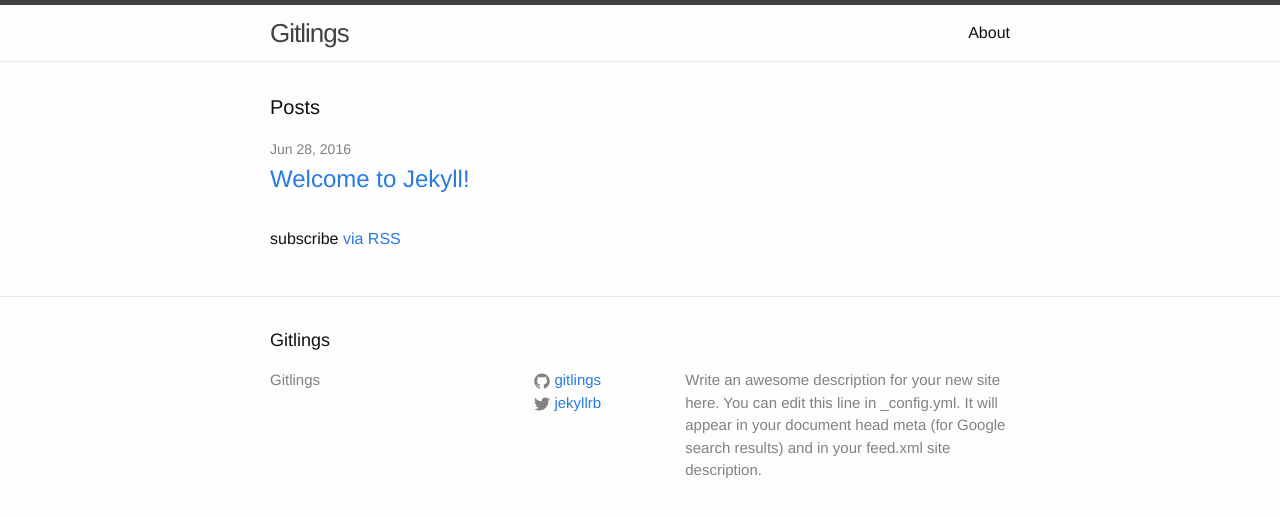
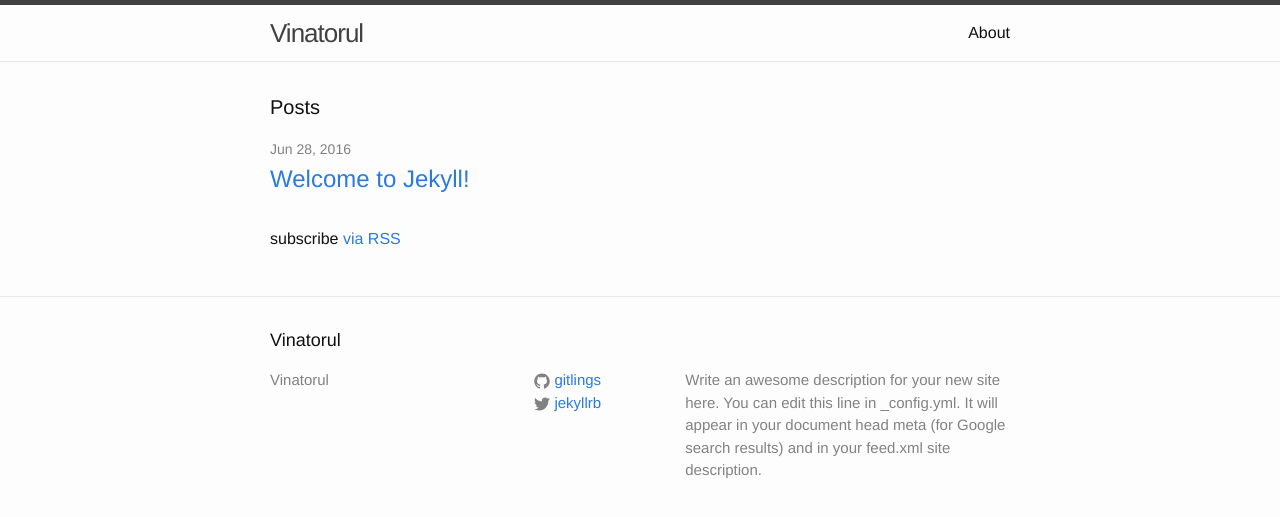
Before and after one commit to Vinatorul/vinatorul.github.io, a Jekyll site: the page built from index.html, in a window 1280 px wide. Shown: the top 517 px of the page. Built offline with Jekyll 4.4.1, drawn with Linux system fonts in a browser that asks for light colours.

Commit message:
Initial commit

```diff
--- a/_config.yml
+++ b/_config.yml
@@ -8,7 +8,7 @@
 exclude: [script, vendor, Gemfile, Gemfile.lock]
 
 # Site settings
-title: Gitlings
+title: Vinatorul
 description: > # this means to ignore newlines until "baseurl:"
   Write an awesome description for your new site here. You can edit this
   line in _config.yml. It will appear in your document head meta (for
```
Also changed, not shown: 1 other file.
